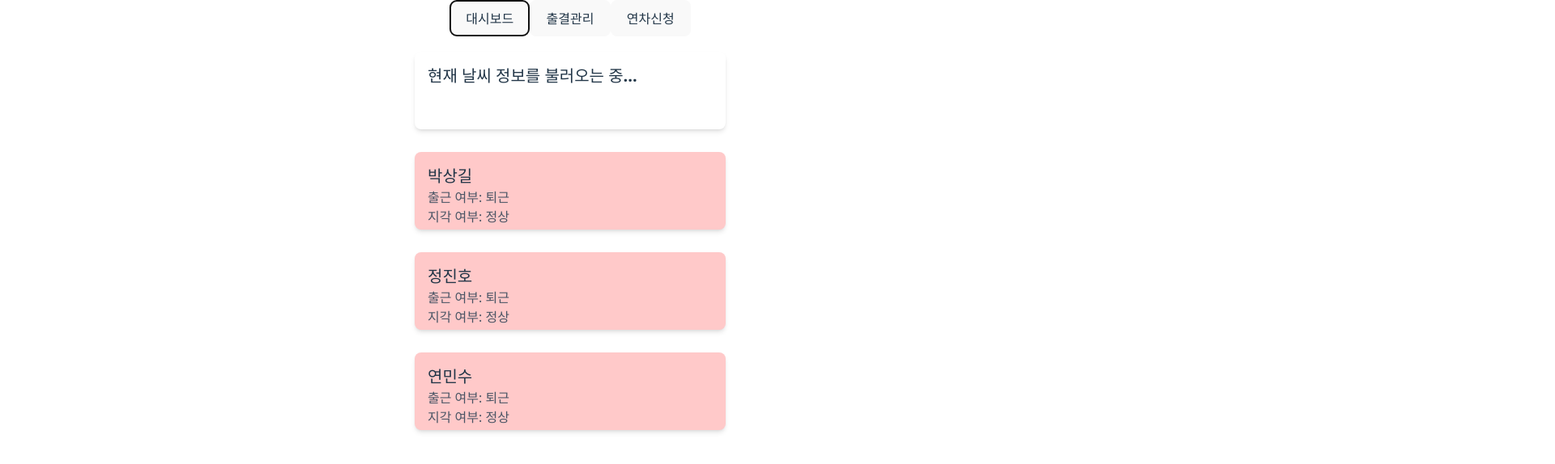
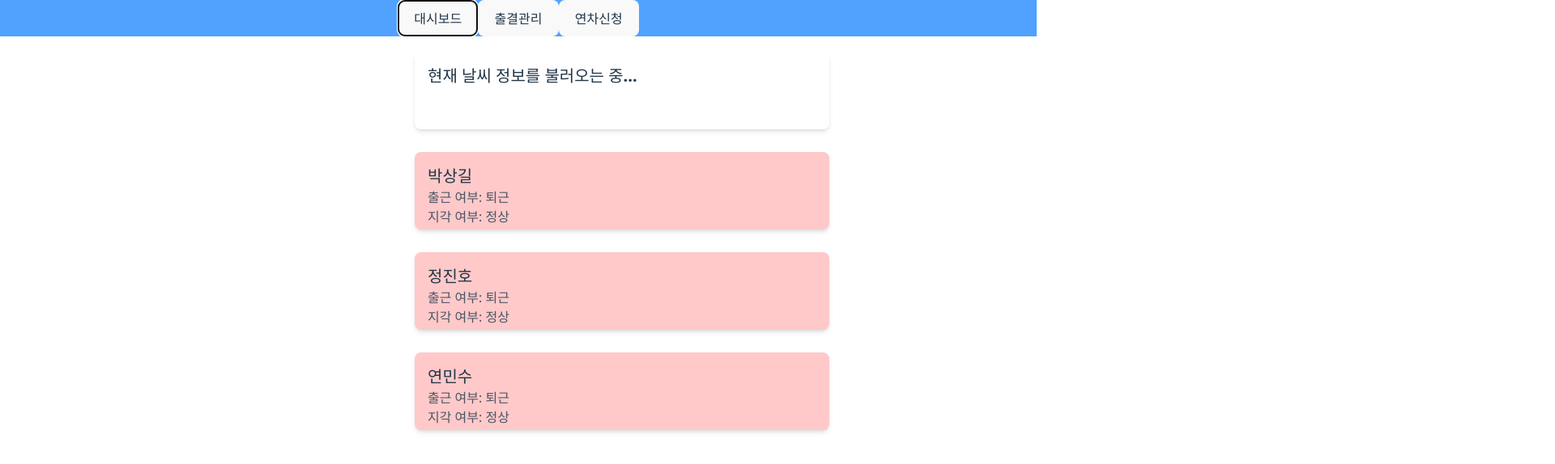
Before and after one commit to KoreanFever/react-study-osan, a React (Vite) app in the folder reactStudy2week/: page / in a window 1280 px wide. Both pictures are taken after a click on the button "대시보드". Shown: the top 574 px of the page at 81% size, 1920 px wide, since content can reach past the window. Built offline with nearby package versions, Linux system fonts and the light colour scheme; no server answers.

Commit message:
디자인 변경

```diff
--- a/reactStudy2week/src/App.jsx
+++ b/reactStudy2week/src/App.jsx
@@ -9,11 +9,17 @@ function App() {
   const [currentPage, setCurrentPage] = useState('')
 
   return (
-    <div className='flex items-center h-screen flex-col'>
-      <header className='fixed top-0'>
-        <button onClick={() => setCurrentPage('List')}>대시보드</button>
-        <button onClick={() => setCurrentPage('Card')}>출결관리</button>
-        <button onClick={() => setCurrentPage('VacationRequest')}>연차신청</button>
+    <div className='flex h-screen flex-col'>
+      <header className='fixed top-0 bg-blue-400 w-full '>
+        <div className='flex'>
+          <div className="flex w-128 overflow-hidden"></div>
+          <div className="flex w-128 overflow-hidden items-center justify-center">
+            <button onClick={() => setCurrentPage('List')}>대시보드</button>
+            <button onClick={() => setCurrentPage('Card')}>출결관리</button>
+            <button onClick={() => setCurrentPage('VacationRequest')}>연차신청</button>
+          </div>
+          <div className="flex w-128 overflow-hidden"></div>
+          </div>
       </header>
 
       <MemberInfoListProvider>
@@ -24,9 +30,6 @@ function App() {
         : currentPage === 'List' ?
           <DashBoard />
         : currentPage === 'VacationRequest' ?
-            // <VacationRequest memberInfoList={memberInfoList}
-            //                 updateMemberInfo={updateMemberInfo}
-            // ></VacationRequest>
             <VacationRequest />
         : <div className="max-w-sm w-full lg:max-w-full lg:flex pb-3">
             <div className="h-48 lg:h-auto w-128 lg:w-128 flex-none bg-cover rounded-t lg:rounded-t-none lg:rounded-l text-center overflow-hidden">
--- a/reactStudy2week/src/components/dashBoard/List.jsx
+++ b/reactStudy2week/src/components/dashBoard/List.jsx
@@ -14,21 +14,13 @@ function List(props) {
 
     return (
         <div className="flex max-w-full w-full pb-3">
-            {/* className="max-w-sm w-full lg:max-w-full lg:flex pb-3" */}
-            <div className="h-48 lg:h-auto w-128 lg:w-128 flex-none bg-cover rounded-t lg:rounded-t-none lg:rounded-l text-center overflow-hidden">
-            </div>
-            <div className={backgroundColor +" w-96 h-24 shadow-md rounded-lg p-4 mb-4"}>
+            <div className="flex w-128 overflow-hidden"></div>
+            <div className={backgroundColor +" w-128 h-24 shadow-md rounded-lg p-4 mb-4"}>
                 <h2 className="text-xl font-bold">{memberInfo.name}</h2>
-                {/* <p className="text-gray-600">부서: {memberInfo.department}</p>
-                <p className="text-gray-600">입사일: {memberInfo.joinDate}</p>
-                <p className="text-gray-600">년차: {memberInfo.diffYears}</p> */}
-                {/* <p className="text-gray-600">출근시간: {memberInfo.checkInTime}</p>
-                <p className="text-gray-600">퇴근시간: {memberInfo.checkOutTime}</p> */}
                 <p className="text-gray-600">출근 여부: {memberInfo.isWorking ? "출근" : "퇴근"}</p>
                 <p className="text-gray-600">지각 여부: {memberInfo.isLate ? "지각" : "정상"}</p>
             </div>
-            <div className="h-48 lg:h-auto w-128 lg:w-128 flex-none bg-cover rounded-t lg:rounded-t-none lg:rounded-l text-center overflow-hidden">
-            </div>
+            <div className="flex w-128 overflow-hidden"></div>
         </div>
     )
 }
--- a/reactStudy2week/src/components/dashBoard/WeatherBoard.jsx
+++ b/reactStudy2week/src/components/dashBoard/WeatherBoard.jsx
@@ -2,7 +2,7 @@ import React, { useEffect } from "react";
 
 function WeatherBoard(props) {
     const [weather, setWeather] = React.useState({});
-    const wheatherAPI = 'https://api.openweathermap.org/data/2.5/weather?lat=37.3942527&lon=126.9568209&appid=0269557d7c0471fcd094cd512b713b51&lang=kr&units=metric';
+    const wheatherAPI = ''//'https://api.openweathermap.org/data/2.5/weather?lat=37.3942527&lon=126.9568209&appid=0269557d7c0471fcd094cd512b713b51&lang=kr&units=metric';
 
 
     useEffect(() => {
@@ -16,11 +16,9 @@ function WeatherBoard(props) {
     }, []);
 
     return (
-        <div className="max-w-sm w-full lg:max-w-full lg:flex pb-3">
-            <div className="h-48 lg:h-auto w-128 lg:w-128 flex-none bg-cover rounded-t lg:rounded-t-none lg:rounded-l text-center overflow-hidden">
-            </div>
-            <div className="flex flex-col items-center justify-center max-w-sm w-full">
-                <div className="bg-white w-96 h-24 shadow-md rounded-lg p-4 mb-4">
+        <div className="w-full max-w-full flex pb-3">
+            <div className="flex w-128 overflow-hidden"></div>
+                <div className="bg-white w-128 h-24 shadow-md rounded-lg p-4 mb-4">
                     {weather.description ? (
                         <h2 className="text-xl font-bold">현재 날씨: {weather.description}</h2>
                     ) : (
@@ -29,9 +27,7 @@ function WeatherBoard(props) {
                 </div>
                 <div className="h-48 lg:h-auto w-128 lg:w-128 flex-none bg-cover rounded-t lg:rounded-t-none lg:rounded-l text-center overflow-hidden">
                 </div>
-            </div>
-            <div className="h-48 lg:h-auto w-128 lg:w-128 flex-none bg-cover rounded-t lg:rounded-t-none lg:rounded-l text-center overflow-hidden">
-            </div>
+            <div className="flex w-128 overflow-hidden"></div>
         </div>
     )
 }
```
